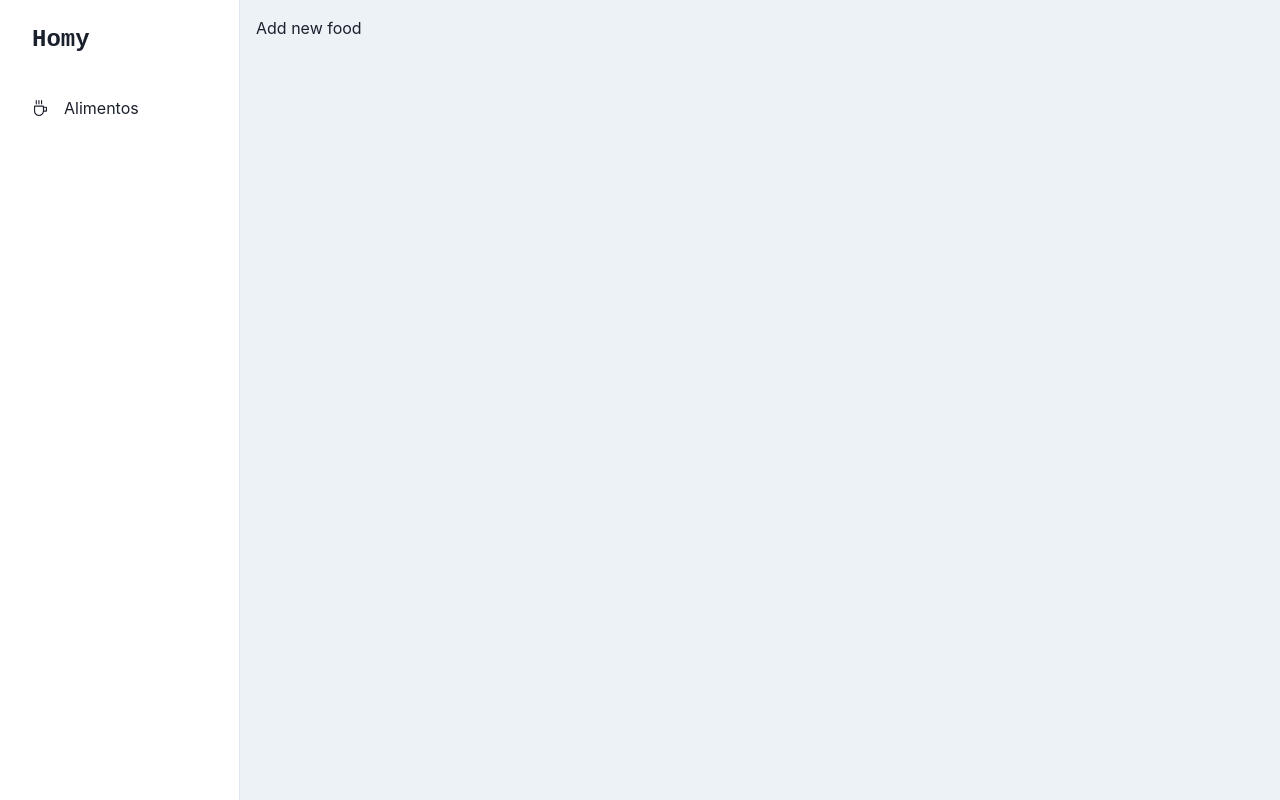
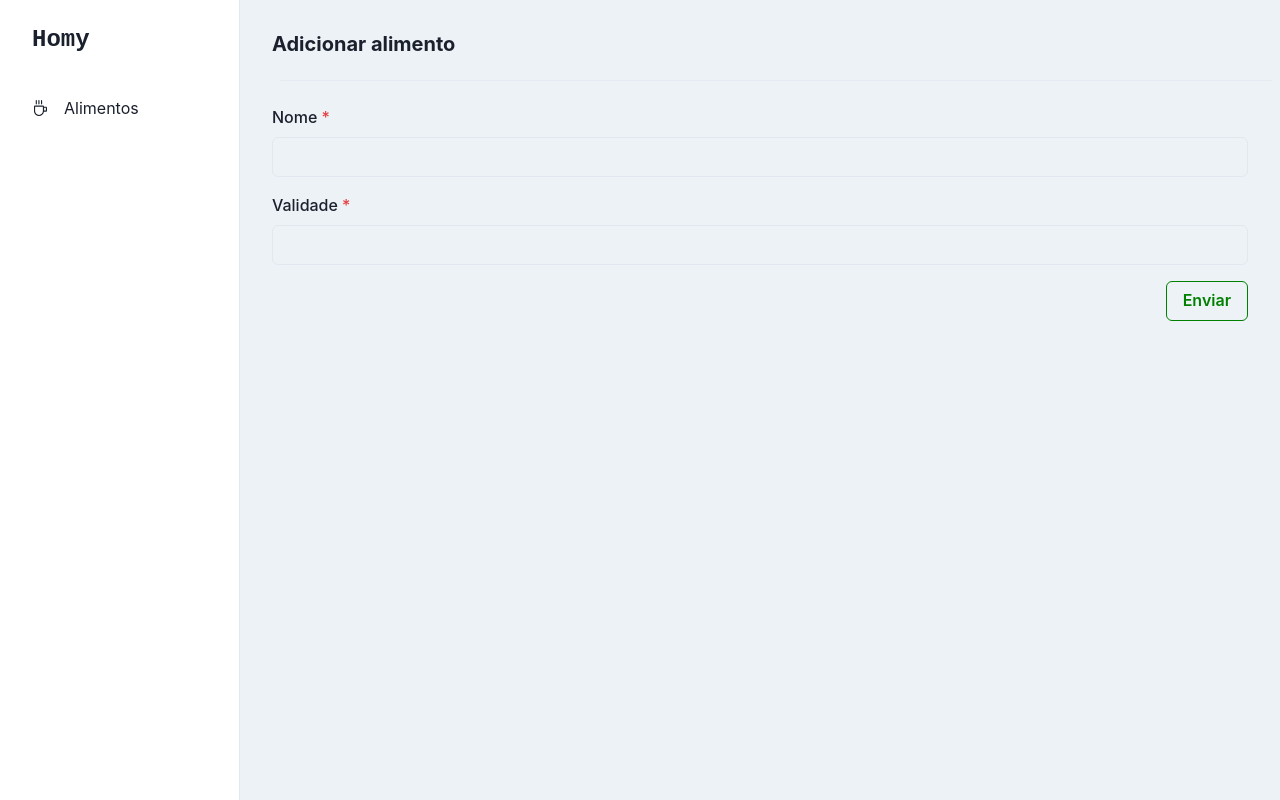
Before and after one commit to souzantero/homy, a React (Create React App) app in the folder client/: page /foods/new in a window 1280 px wide. Built offline with nearby package versions, Linux system fonts and the light colour scheme; the HTML template or start-up script is replaced by a standard one.

Commit message:
feat(client/food): create AddFood component

```diff
--- a/client/src/App.tsx
+++ b/client/src/App.tsx
@@ -9,11 +9,13 @@ import {
   QueryClient,
   QueryClientProvider,
 } from '@tanstack/react-query'
+
+import env from './app/config/env'
 import { Repository } from './domain/repositories/repository'
 import { FoodFetchRepository } from './infra/repositories/fetch/food-fetch-repository'
 import { Foods } from './app/components/food/Foods'
 import { Sidebar } from './app/components/layout/Sidebar'
-import env from './app/config/env'
+import { AddFood } from './app/components/food/AddFood';
 
 export type AppManager = {
   repository: Repository
@@ -41,7 +43,7 @@ function App() {
               <Route path='/' element={<Sidebar/>}>
                 <Route path='foods'>
                   <Route index element={<Foods />}/>
-                  <Route path='new' element={<div>Add new food</div>}/>
+                  <Route path='new' element={<AddFood/>}/>
                 </Route>
               </Route>
             </Routes>
--- a/client/src/app/components/food/AddFoodModal.tsx
+++ b/client/src/app/components/food/AddFood.tsx
@@ -1,23 +1,13 @@
-import { ChangeEvent, FormEvent, useEffect, useState } from "react"
-import { Button, FormControl, FormLabel, Input, Modal, ModalBody, ModalCloseButton, ModalContent, ModalFooter, ModalHeader, ModalOverlay } from '@chakra-ui/react'
+import { ChangeEvent, FormEvent, useState } from "react"
+import { Box, Button, Divider, Flex, FormControl, FormLabel, Heading, Input, Spacer, Stack } from '@chakra-ui/react'
 import { useAddFood } from "../../hooks/useAddFood"
+import { useNavigate } from "react-router-dom"
 
-export interface AddFoodModalProps {
-  isOpen: Boolean
-  onClose: () => void
-}
-
-export function AddFoodModal({
-  isOpen,
-  onClose
-}: AddFoodModalProps) {
+export function AddFood() {
+  const navigate = useNavigate()
   const [name, setName] = useState<String>('')
   const [expiresIn, setExpiresIn] = useState<String>('')
   const { addFood, isAdding } = useAddFood()
-
-  useEffect(() => {
-    clear()
-  }, [isOpen])
 
   const handleChangeName = (event: ChangeEvent<HTMLInputElement>) => setName(event.target.value)
   const handleChangeExpiresIn = (event: ChangeEvent<HTMLInputElement>) => setExpiresIn(event.target.value)
@@ -28,7 +18,7 @@ export function AddFoodModal({
     const createdFood = await addFood(params)
     if (createdFood) {
       clear()
-      onClose()
+      navigate('/foods')
     }
   }
 
@@ -38,13 +28,13 @@ export function AddFoodModal({
   }
 
   return (
-    <Modal isOpen={isOpen.valueOf()} onClose={onClose}>
-      <ModalOverlay />
-      <ModalContent as={'form'} onSubmit={handleSubmit}>
-        <ModalHeader>Adicionar alimento</ModalHeader>
-        <ModalCloseButton />
-
-        <ModalBody>
+    <Box padding={2}>
+      <Box padding={2}>
+        <Heading size={'md'} >Adicionar alimento</Heading>
+      </Box>
+      <Divider margin={4} />
+      <Box padding={2}>
+        <Stack as={'form'} spacing={4} onSubmit={handleSubmit}>
           <FormControl isRequired isDisabled={isAdding.valueOf()}>
             <FormLabel>Nome</FormLabel>
             <Input type='text' value={name.valueOf()} onChange={handleChangeName} />
@@ -53,15 +43,21 @@ export function AddFoodModal({
             <FormLabel>Validade</FormLabel>
             <Input type='number' value={expiresIn.valueOf()}  min={1} onChange={handleChangeExpiresIn}/>
           </FormControl>
-        </ModalBody>
-
-        <ModalFooter>
-          <Button colorScheme='blue' mr={3} onClick={onClose}>
-            Fechar
-          </Button>
-          <Button type='submit' variant='ghost' isLoading={isAdding.valueOf()}>Enviar</Button>
-        </ModalFooter>
-      </ModalContent>
-    </Modal>
+          <Flex minWidth={'max-content'} alignItems={'end'} gap={2}>
+            <Spacer/>
+            <Button
+              color={'green'}
+              borderColor={'green'}
+              variant={'outline'}
+              type='submit'
+              isDisabled={isAdding.valueOf()}
+              isLoading={isAdding.valueOf()}
+            >
+              Enviar
+            </Button>
+          </Flex>
+        </Stack>
+      </Box>
+    </Box>
   )
 }
--- a/client/src/app/components/food/Foods.tsx
+++ b/client/src/app/components/food/Foods.tsx
@@ -24,10 +24,10 @@ export function FoodsHead() {
 
 export function Foods() {
   return (
-    <Box padding='2'>
+    <Box padding={2}>
       <FoodsHead />
-      <Divider margin={'4'} />
-      <Box marginTop='2'>
+      <Divider margin={4} />
+      <Box padding={2}>
         <FoodTable />
       </Box>
     </Box>
```
